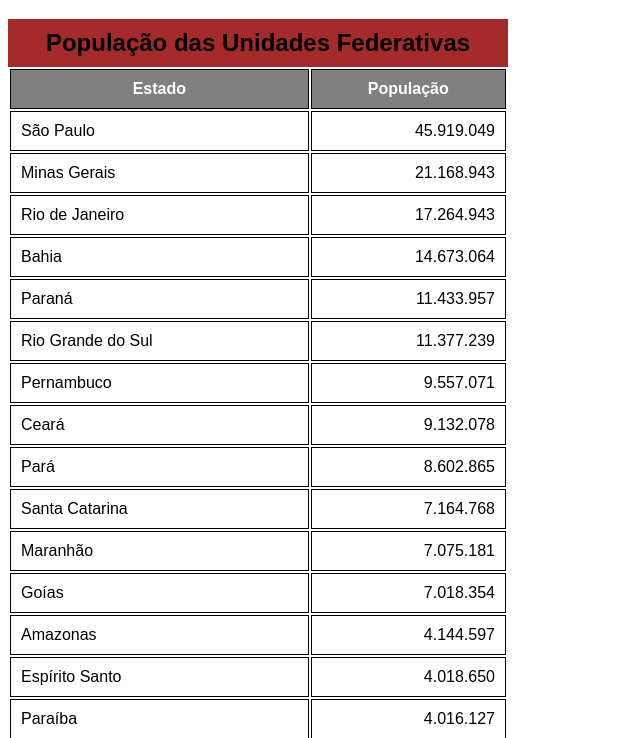
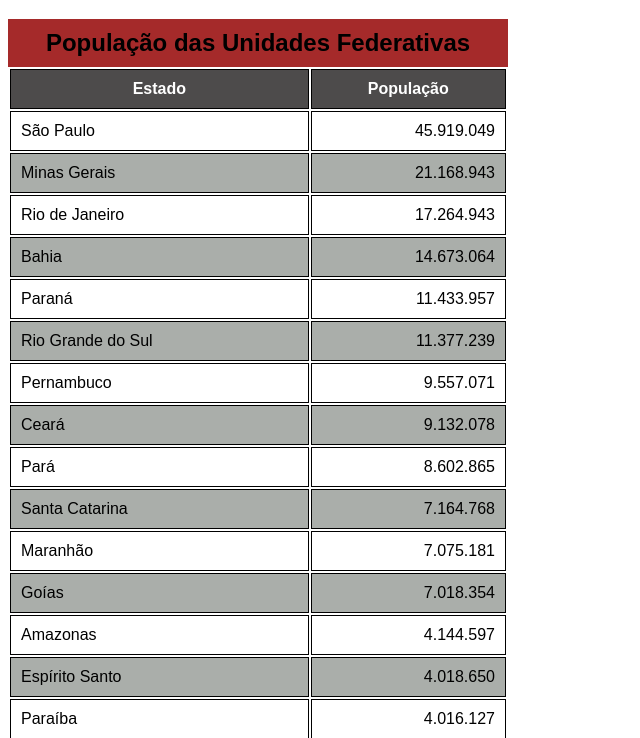
Before and after one commit to wesley-pinheiro-dev/Estudo-de-Tabelas, a plain HTML site: page tabela002/tabela002.html in a window 1280 px wide. Shown: the part 61-799 px from the top of the page, without its empty margins (0-640 px from the left). Drawn offline with Linux system fonts and the light colour scheme.

Commit message:
Criado efeito zebrado com pseudoclasse

```diff
--- a/tabela002/tabela002.html
+++ b/tabela002/tabela002.html
@@ -22,9 +22,12 @@
             background-color: brown;
         }
         .container{
-            background-color: gray;
+            background-color: rgb(77, 75, 75);
             color: white;
         }
+       tbody > tr:nth-child(2n){ /* essa configuração é uma pseudo classe que configura um efeito zebrado*/
+        background-color: rgb(170, 174, 170);
+       }
         td.num{
             text-align: right;
         }
```
